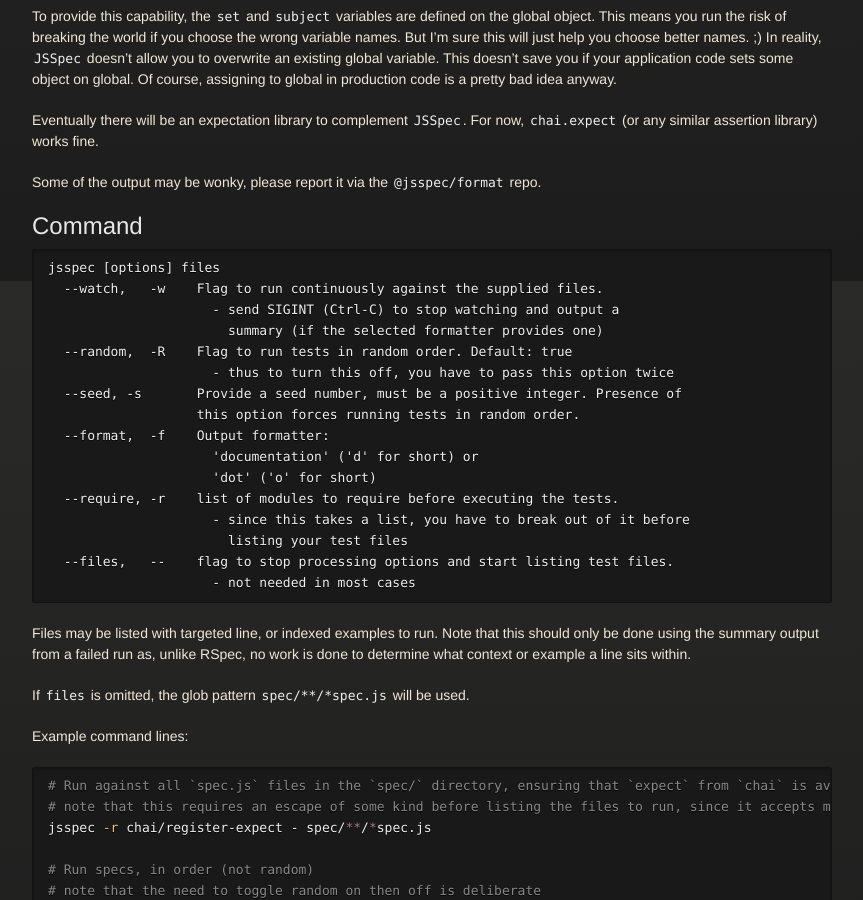
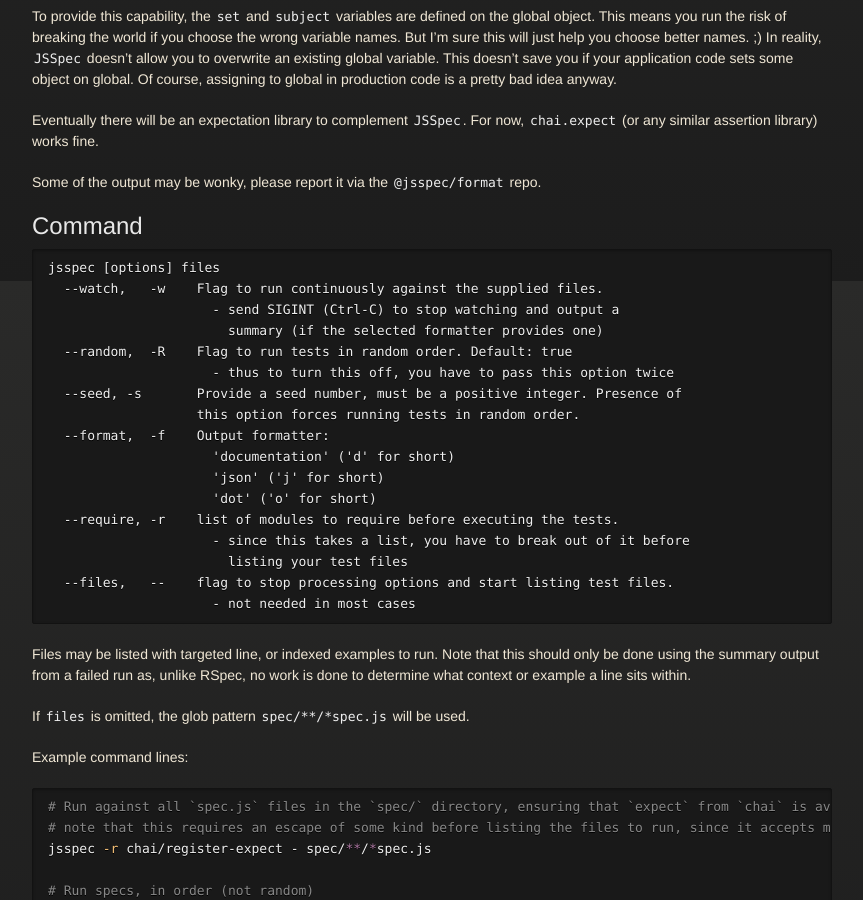
Before and after one commit to jsspec/jsspec.github.io, a Jekyll site: the page built from index.md, in a window 1280 px wide and 900 px high, scrolled down 1519 px. Shown: the whole window, without its empty margins (208-1071 px from the left). Built offline with Jekyll 4.4.1, drawn with Linux system fonts in a browser that asks for light colours; our own code applies the rules of GitHub Pages for plain Markdown files.

Commit message:
Mention json output

```diff
--- a/index.md
+++ b/index.md
@@ -70,7 +70,8 @@ jsspec [options] files
   --seed, -s       Provide a seed number, must be a positive integer. Presence of
                    this option forces running tests in random order.
   --format,  -f    Output formatter:
-                     'documentation' ('d' for short) or
+                     'documentation' ('d' for short)
+                     'json' ('j' for short)
                      'dot' ('o' for short)
   --require, -r    list of modules to require before executing the tests.
                      - since this takes a list, you have to break out of it before
```
